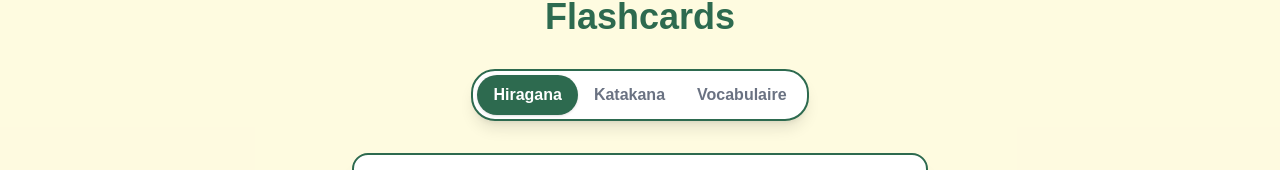
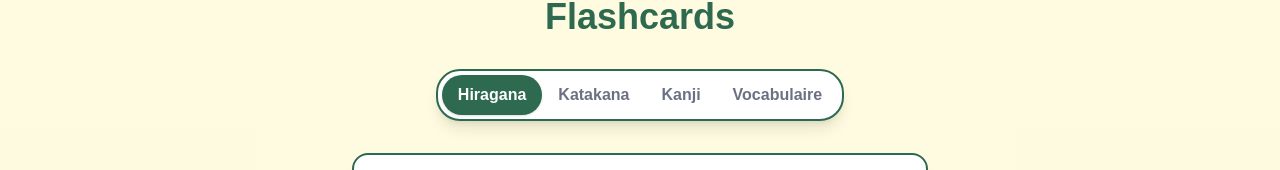
Before and after one commit to Fbrend23/TanukiCode, a Vue app: page /study in a window 1280 px wide. Shown: the part 128-298 px from the top of the page. Built offline with nearby package versions, Linux system fonts and the light colour scheme; no server answers.

Commit message:
feat(flashcards): add kanji

```diff
--- a/src/views/StudyView.vue
+++ b/src/views/StudyView.vue
@@ -2,17 +2,19 @@
 import { ref, computed, watch } from 'vue';
 import { hiragana, katakana, type KanaChar } from '@/data/kana';
 import { vocabulary, type VocabularyWord } from '@/data/vocabulary';
+import { kanjiList, type Kanji } from '@/data/kanji';
 import { RefreshCw, Volume2 } from 'lucide-vue-next';
 import { speakJapanese, playKanaAudio } from '@/utils/audio';
 
-type CardData = (KanaChar | VocabularyWord) & { romaji?: string; meaning?: string };
+type CardData = (KanaChar | VocabularyWord | Kanji) & { romaji?: string; meaning?: string[] | string };
 
-const mode = ref<'hiragana' | 'katakana' | 'vocabulary'>('hiragana');
+const mode = ref<'hiragana' | 'katakana' | 'vocabulary' | 'kanji'>('hiragana');
 const isFlipped = ref(false);
 
 const currentList = computed(() => {
     if (mode.value === 'hiragana') return hiragana.filter(k => k.char);
     if (mode.value === 'katakana') return katakana.filter(k => k.char);
+    if (mode.value === 'kanji') return kanjiList;
     return vocabulary;
 });
 
@@ -33,6 +35,9 @@ const frontText = computed(() => {
     const card = currentCard.value;
     if ('char' in card) {
         return (card as KanaChar).char;
+    }
+    if ('character' in card) {
+        return (card as Kanji).character;
     }
     if ('word' in card) {
         return (card as VocabularyWord).word;
@@ -93,6 +98,10 @@ const fontSizeClass = computed(() => {
                 :class="['px-4 py-2 rounded-full font-bold transition-all capitalize text-sm md:text-base', mode === 'katakana' ? 'bg-tanuki-green text-white shadow-sm' : 'text-gray-500 hover:text-tanuki-green']">
                 Katakana
             </button>
+            <button @click="mode = 'kanji'"
+                :class="['px-4 py-2 rounded-full font-bold transition-all capitalize text-sm md:text-base', mode === 'kanji' ? 'bg-tanuki-green text-white shadow-sm' : 'text-gray-500 hover:text-tanuki-green']">
+                Kanji
+            </button>
             <button @click="mode = 'vocabulary'"
                 :class="['px-4 py-2 rounded-full font-bold transition-all capitalize text-sm md:text-base', mode === 'vocabulary' ? 'bg-tanuki-green text-white shadow-sm' : 'text-gray-500 hover:text-tanuki-green']">
                 Vocabulaire
@@ -114,7 +123,7 @@ const fontSizeClass = computed(() => {
                     </div>
 
                     <!-- Audio Button -->
-                    <button @click="playSound"
+                    <button v-if="mode !== 'kanji'" @click="playSound"
                         class="absolute top-4 right-4 p-2 rounded-full hover:bg-tanuki-beige/50 text-tanuki-gold transition-colors">
                         <Volume2 class="w-6 h-6" />
                     </button>
@@ -125,11 +134,11 @@ const fontSizeClass = computed(() => {
                 <!-- Back -->
                 <div
                     class="face back absolute w-full h-full bg-tanuki-green text-white flex flex-col items-center justify-center rounded-2xl backface-hidden rotate-y-180 border-2 border-tanuki-green">
-                    <span class="text-4xl md:text-6xl font-bold mb-4 px-4 text-center">{{ currentCard.meaning ||
-                        currentCard.romaji
-                        }}</span>
-                    <span class="text-xl opacity-80">{{ currentCard.meaning ? 'Signification' : 'Romaji' }}</span>
-                    <span v-if="currentCard.meaning" class="text-sm mt-2 opacity-60">({{ currentCard.romaji
+                    <span class="text-4xl md:text-6xl font-bold mb-4 px-4 text-center">
+                        {{ Array.isArray(currentCard.meaning) ? currentCard.meaning.join(', ') : (currentCard.meaning || currentCard.romaji) }}
+                    </span>
+                    <span v-if="mode !== 'kanji'" class="text-xl opacity-80">{{ currentCard.meaning ? 'Signification' : 'Romaji' }}</span>
+                    <span v-if="currentCard.meaning && !Array.isArray(currentCard.meaning)" class="text-sm mt-2 opacity-60">({{ currentCard.romaji
                         }})</span>
                 </div>
             </div>
```
